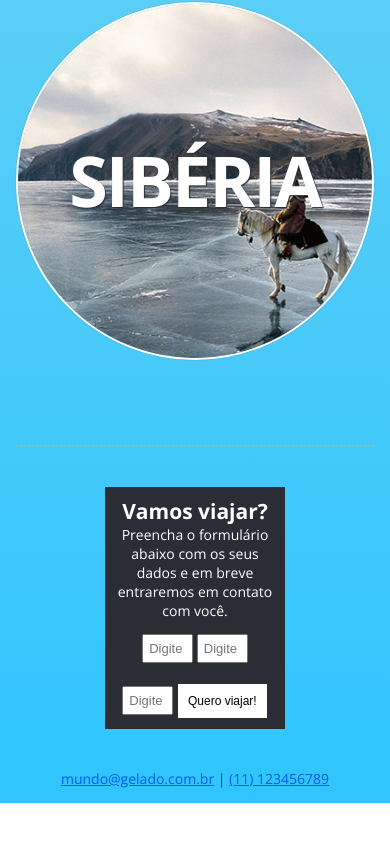
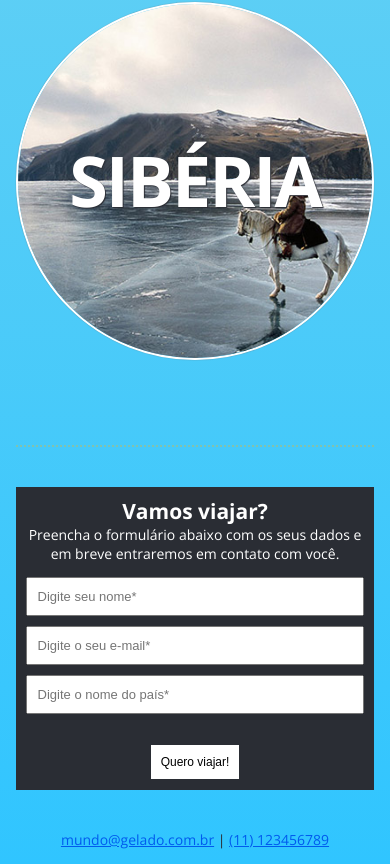
Before and after one commit to leticiamazzo/ptonella.github.io, a plain HTML site: page reprograma/mundo-gelado/index.html in a window 390 px wide. Shown: the part 1328-2192 px from the top of the page. Before the commit the page ends 2131 px from the top, so only its background shows below. Drawn offline with nearby package versions, Linux system fonts and the light colour scheme.

```diff
--- a/reprograma/mundo-gelado/css/style.css
+++ b/reprograma/mundo-gelado/css/style.css
@@ -147,6 +147,12 @@ header {
   text-align: center;
 }
 
+@media screen and (max-width: 1024px) {
+  .contact-form {
+    width: 100%;
+  }
+}
+
 .contact-form-button {
   margin-top: 20px;
   text-align: center;
@@ -168,6 +174,14 @@ header {
   padding: 5px;
   font-size: 13px;
   width: 32%;
+}
+
+@media screen and (max-width: 1024px) {
+  .contact-form-input {
+    width: 100%;
+    margin-bottom: 10px;
+    padding: 10px;
+  }
 }
 
 .contact-form-title {
```
